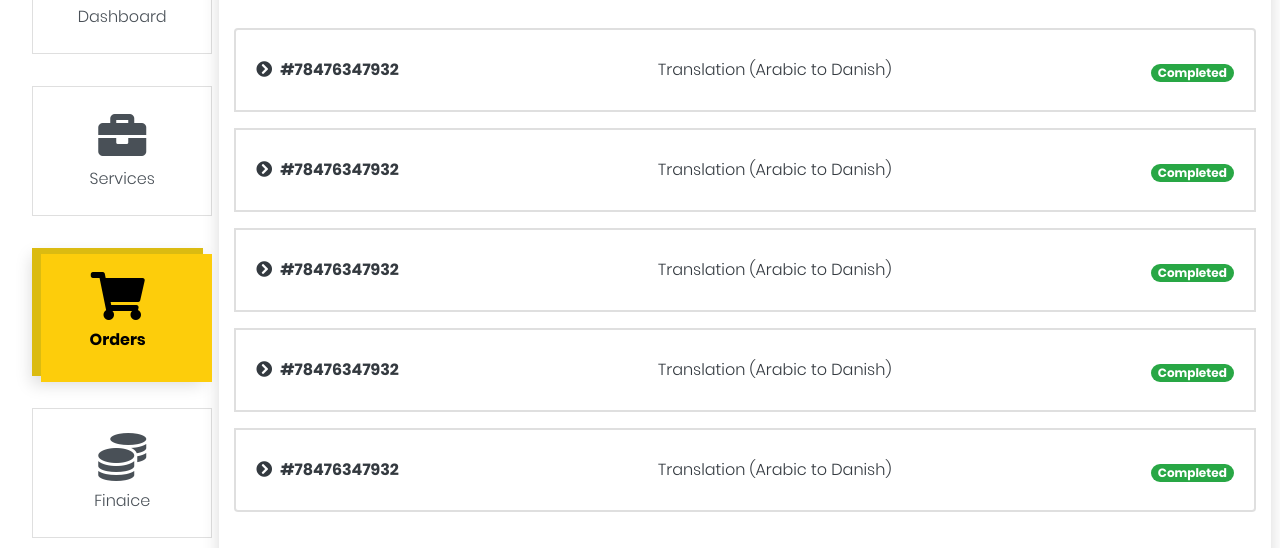
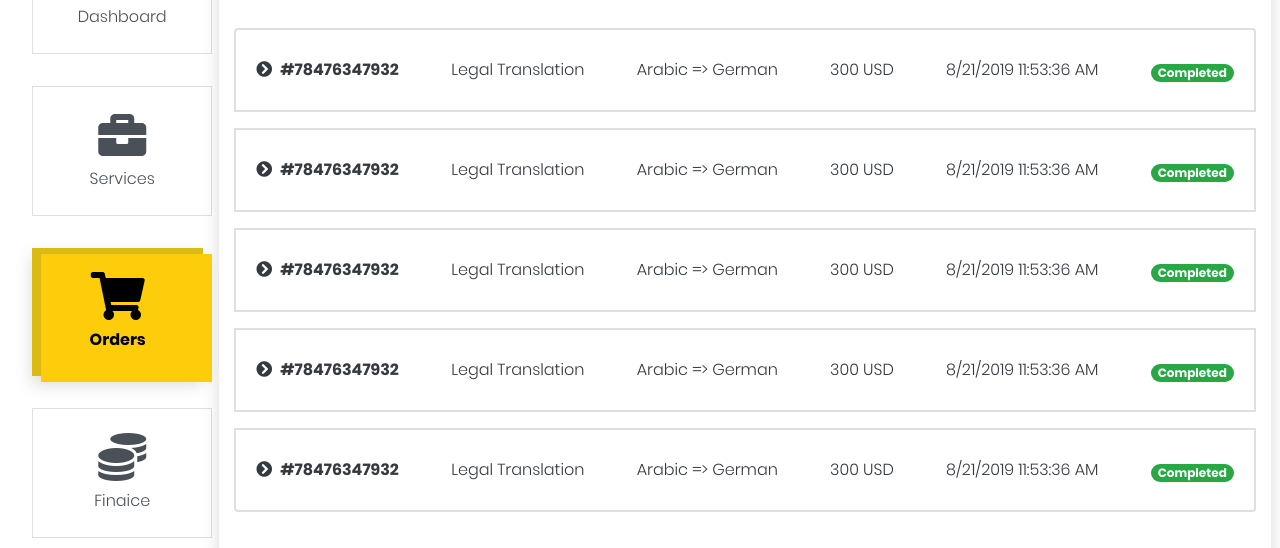
Before and after one commit to beshoyrmansour/NinjazWebsite, a plain HTML site: page orders.html in a window 1280 px wide. Shown: the part 252-800 px from the top of the page. Drawn offline with Linux system fonts and the light colour scheme; files that its build step writes are made by us from their sources.

Commit message:
add more data in order row

```diff
--- a/orders.html
+++ b/orders.html
@@ -96,11 +96,51 @@
             <div class="col-12 col-lg-10 shadow py-3">
                 <h1 class="section-title-side"><span>Orders List</span></h1>
                 <ul class="list-group">
-                    <li class="list-group-item order-card my-2"> <a href="/orderDetails.html" class="py-3 d-flex flex-column flex-sm-column flex-md-row justify-content-between align-items-center text-dark"><span class="align-self-start font-weight-bold"><i class="fas fa-chevron-circle-right mr-2"></i>#78476347932</span><span>Translation (Arabic to Danish)</span><span class=" badge badge-pill badge-success align-self-end">Completed</span></a></li>
-                    <li class="list-group-item order-card my-2"> <a href="/orderDetails.html" class="py-3 d-flex flex-column flex-sm-column flex-md-row justify-content-between align-items-center text-dark"><span class="align-self-start font-weight-bold"><i class="fas fa-chevron-circle-right mr-2"></i>#78476347932</span><span>Translation (Arabic to Danish)</span><span class=" badge badge-pill badge-success align-self-end">Completed</span></a></li>
-                    <li class="list-group-item order-card my-2"> <a href="/orderDetails.html" class="py-3 d-flex flex-column flex-sm-column flex-md-row justify-content-between align-items-center text-dark"><span class="align-self-start font-weight-bold"><i class="fas fa-chevron-circle-right mr-2"></i>#78476347932</span><span>Translation (Arabic to Danish)</span><span class=" badge badge-pill badge-success align-self-end">Completed</span></a></li>
-                    <li class="list-group-item order-card my-2"> <a href="/orderDetails.html" class="py-3 d-flex flex-column flex-sm-column flex-md-row justify-content-between align-items-center text-dark"><span class="align-self-start font-weight-bold"><i class="fas fa-chevron-circle-right mr-2"></i>#78476347932</span><span>Translation (Arabic to Danish)</span><span class=" badge badge-pill badge-success align-self-end">Completed</span></a></li>
-                    <li class="list-group-item order-card my-2"> <a href="/orderDetails.html" class="py-3 d-flex flex-column flex-sm-column flex-md-row justify-content-between align-items-center text-dark"><span class="align-self-start font-weight-bold"><i class="fas fa-chevron-circle-right mr-2"></i>#78476347932</span><span>Translation (Arabic to Danish)</span><span class=" badge badge-pill badge-success align-self-end">Completed</span></a></li>
+                    <li class="list-group-item order-card my-2"> <a href="/orderDetails.html"
+                            class="py-3 d-flex flex-column flex-sm-column flex-md-row justify-content-between align-items-center text-dark text-decoration-none"><span
+                                class="align-self-start font-weight-bold"><i
+                                    class="fas fa-chevron-circle-right mr-2"></i>#78476347932</span>
+                            <span>Legal Translation</span>
+                            <span>Arabic => German</span>
+                            <span>300 USD</span>
+                            <span>8/21/2019 11:53:36 AM</span>
+                            <span class=" badge badge-pill badge-success align-self-end">Completed</span></a></li>
+                    <li class="list-group-item order-card my-2"> <a href="/orderDetails.html"
+                            class="py-3 d-flex flex-column flex-sm-column flex-md-row justify-content-between align-items-center text-dark text-decoration-none"><span
+                                class="align-self-start font-weight-bold"><i
+                                    class="fas fa-chevron-circle-right mr-2"></i>#78476347932</span>
+                            <span>Legal Translation</span>
+                            <span>Arabic => German</span>
+                            <span>300 USD</span>
+                            <span>8/21/2019 11:53:36 AM</span>
+                            <span class=" badge badge-pill badge-success align-self-end">Completed</span></a></li>
+                    <li class="list-group-item order-card my-2"> <a href="/orderDetails.html"
+                            class="py-3 d-flex flex-column flex-sm-column flex-md-row justify-content-between align-items-center text-dark text-decoration-none"><span
+                                class="align-self-start font-weight-bold"><i
+                                    class="fas fa-chevron-circle-right mr-2"></i>#78476347932</span>
+                            <span>Legal Translation</span>
+                            <span>Arabic => German</span>
+                            <span>300 USD</span>
+                            <span>8/21/2019 11:53:36 AM</span>
+                            <span class=" badge badge-pill badge-success align-self-end">Completed</span></a></li>
+                    <li class="list-group-item order-card my-2"> <a href="/orderDetails.html"
+                            class="py-3 d-flex flex-column flex-sm-column flex-md-row justify-content-between align-items-center text-dark text-decoration-none"><span
+                                class="align-self-start font-weight-bold"><i
+                                    class="fas fa-chevron-circle-right mr-2"></i>#78476347932</span>
+                            <span>Legal Translation</span>
+                            <span>Arabic => German</span>
+                            <span>300 USD</span>
+                            <span>8/21/2019 11:53:36 AM</span>
+                            <span class=" badge badge-pill badge-success align-self-end">Completed</span></a></li>
+                    <li class="list-group-item order-card my-2"> <a href="/orderDetails.html"
+                            class="py-3 d-flex flex-column flex-sm-column flex-md-row justify-content-between align-items-center text-dark text-decoration-none"><span
+                                class="align-self-start font-weight-bold"><i
+                                    class="fas fa-chevron-circle-right mr-2"></i>#78476347932</span>
+                            <span>Legal Translation</span>
+                            <span>Arabic => German</span>
+                            <span>300 USD</span>
+                            <span>8/21/2019 11:53:36 AM</span>
+                            <span class=" badge badge-pill badge-success align-self-end">Completed</span></a></li>
                 </ul>
             </div>
         </div>
```
Also changed, not shown: dashboad.html (+1 -1 lines), select_service_mode.html (+12 -7 lines).
